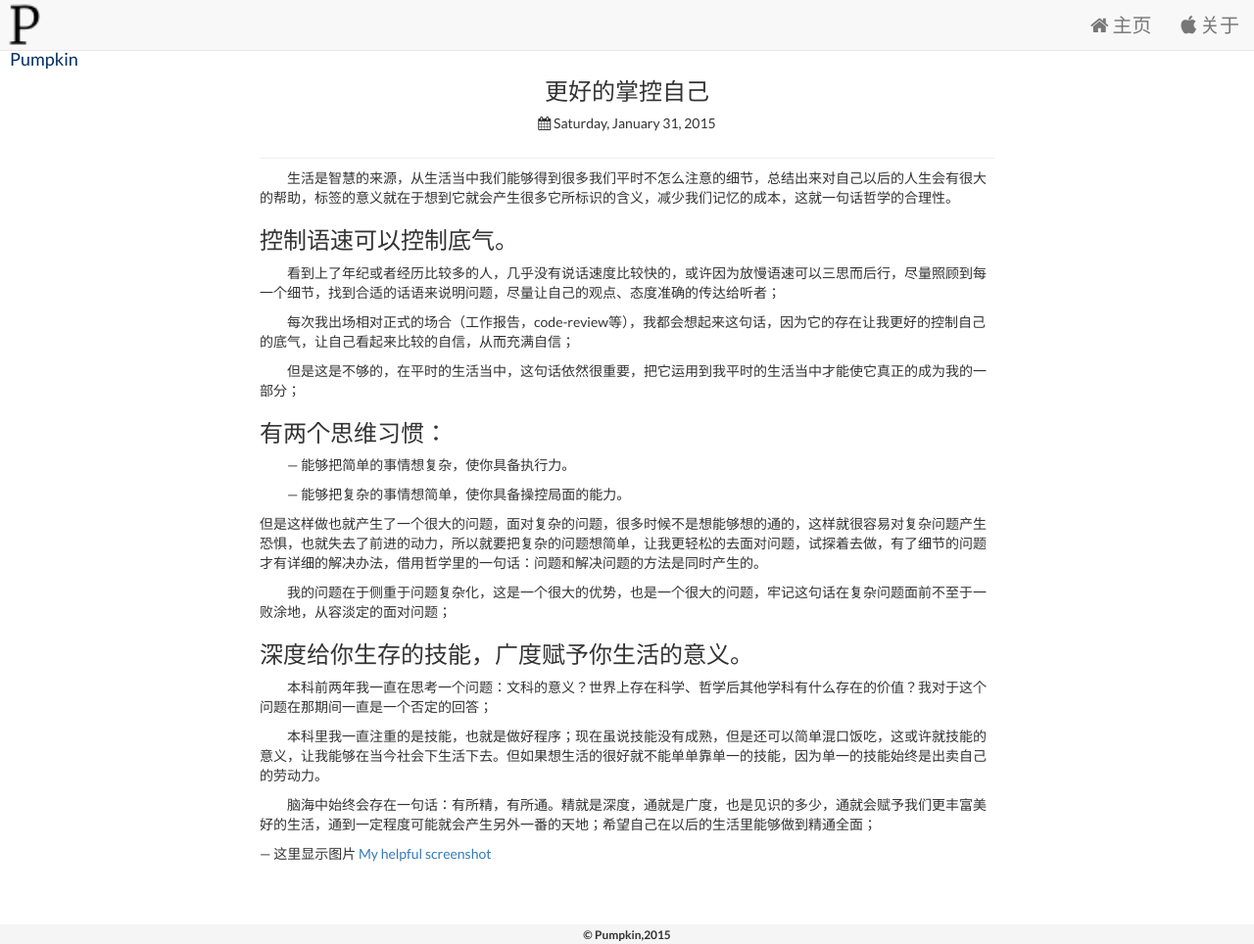
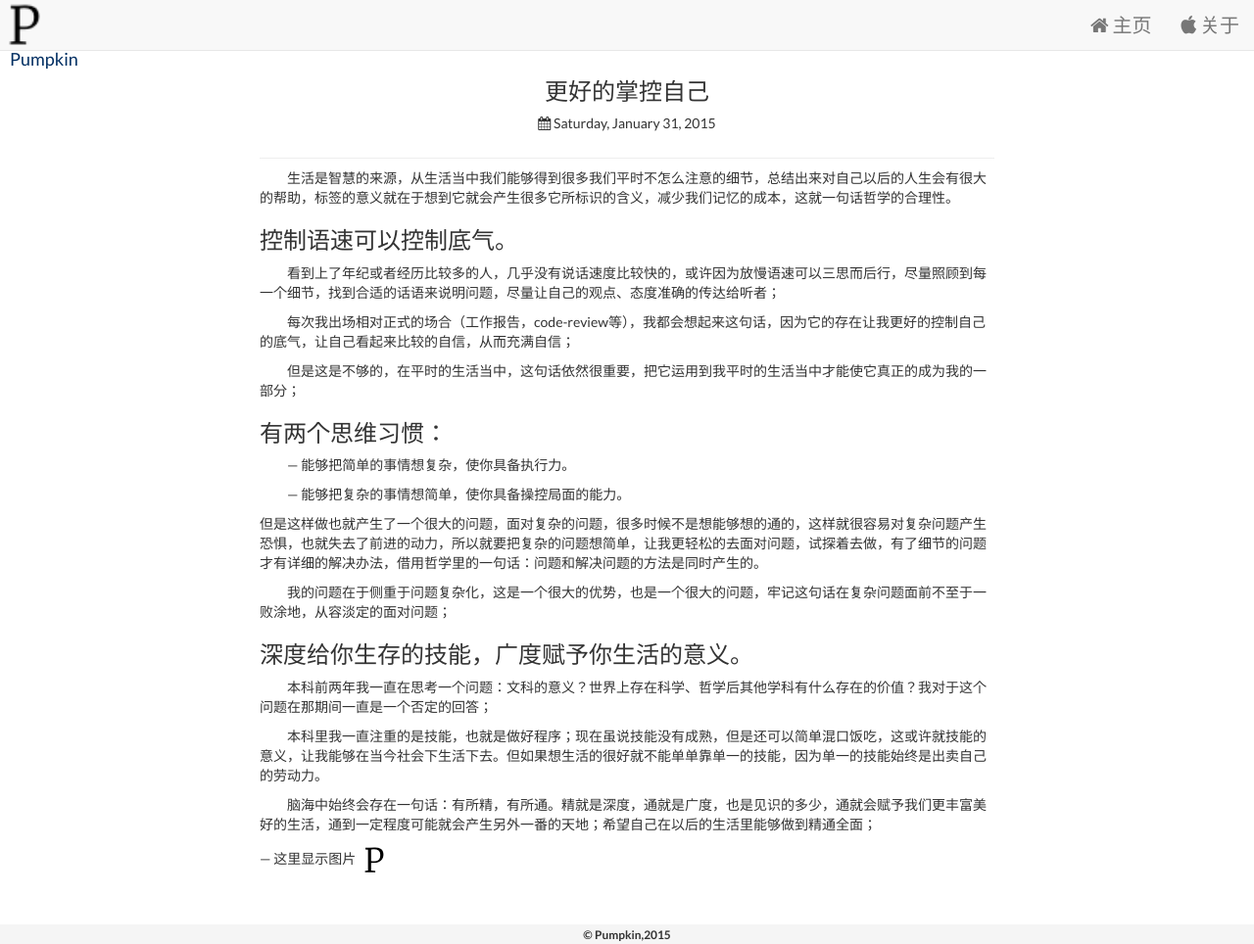
Before and after one commit to LarryBrick/jekyll_demo, a Jekyll site: the page built from _posts/2015-01-31-更好的掌控自己.md, in a window 1280 px wide and 964 px high. Shown: the whole window at 98% size. Built offline with Jekyll 4.4.1, drawn with Linux system fonts in a browser that asks for light colours; nearby versions of some CDN libraries.

Commit message:
blog显示图片

```diff
--- a/_posts/2015-01-31-更好的掌控自己.md
+++ b/_posts/2015-01-31-更好的掌控自己.md
@@ -35,4 +35,4 @@ published: true
 　　脑海中始终会存在一句话：有所精，有所通。精就是深度，通就是广度，也是见识的多少，通就会赋予我们更丰富美好的生活，通到一定程度可能就会产生另外一番的天地；希望自己在以后的生活里能够做到精通全面；
 
 --- 这里显示图片
-[My helpful screenshot]({{post.url | prepend: site.baseurl}})
+![My helpful screenshot]({{site.baseurl}}/assets/site_log_32_32.png)
```
